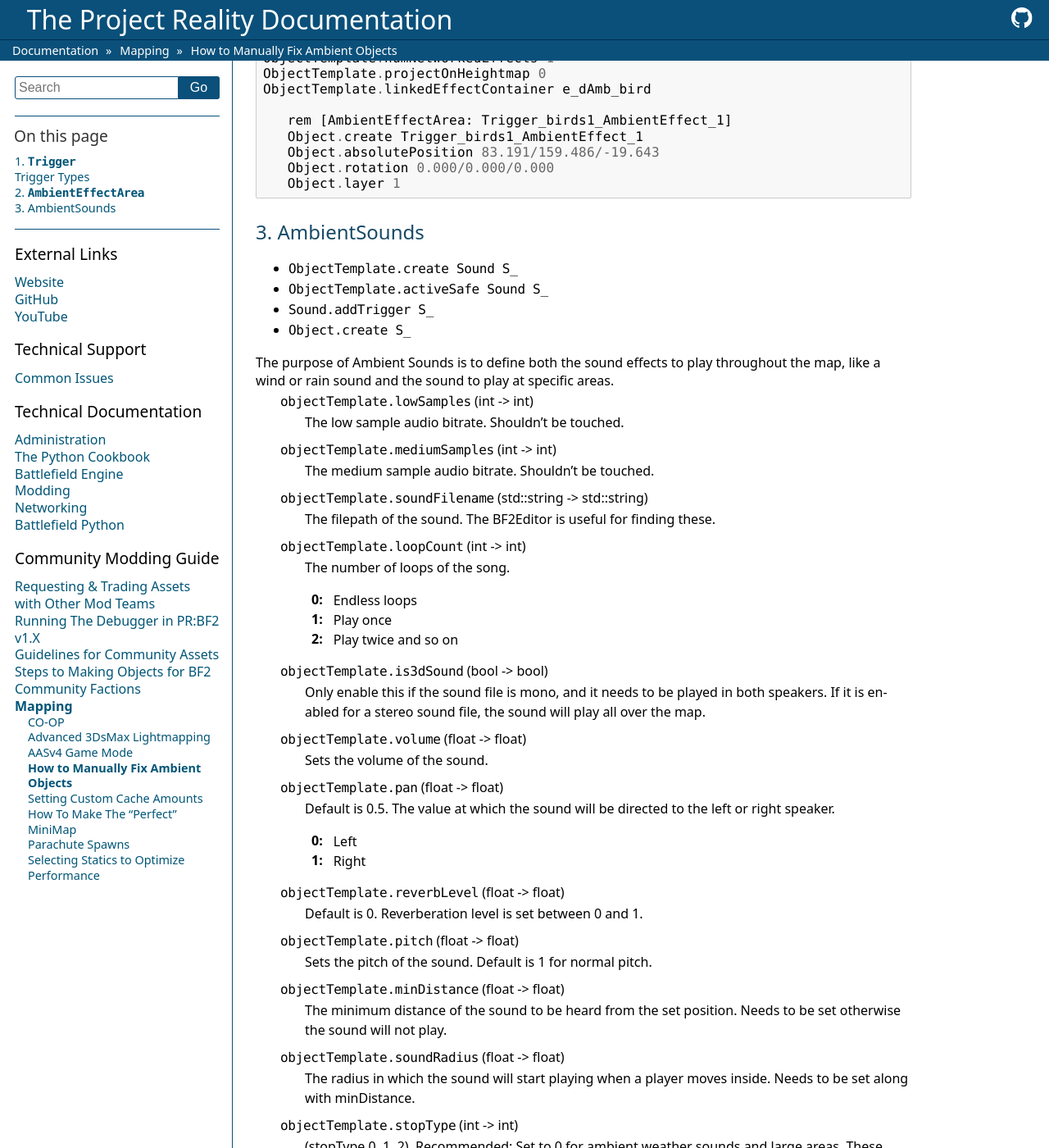
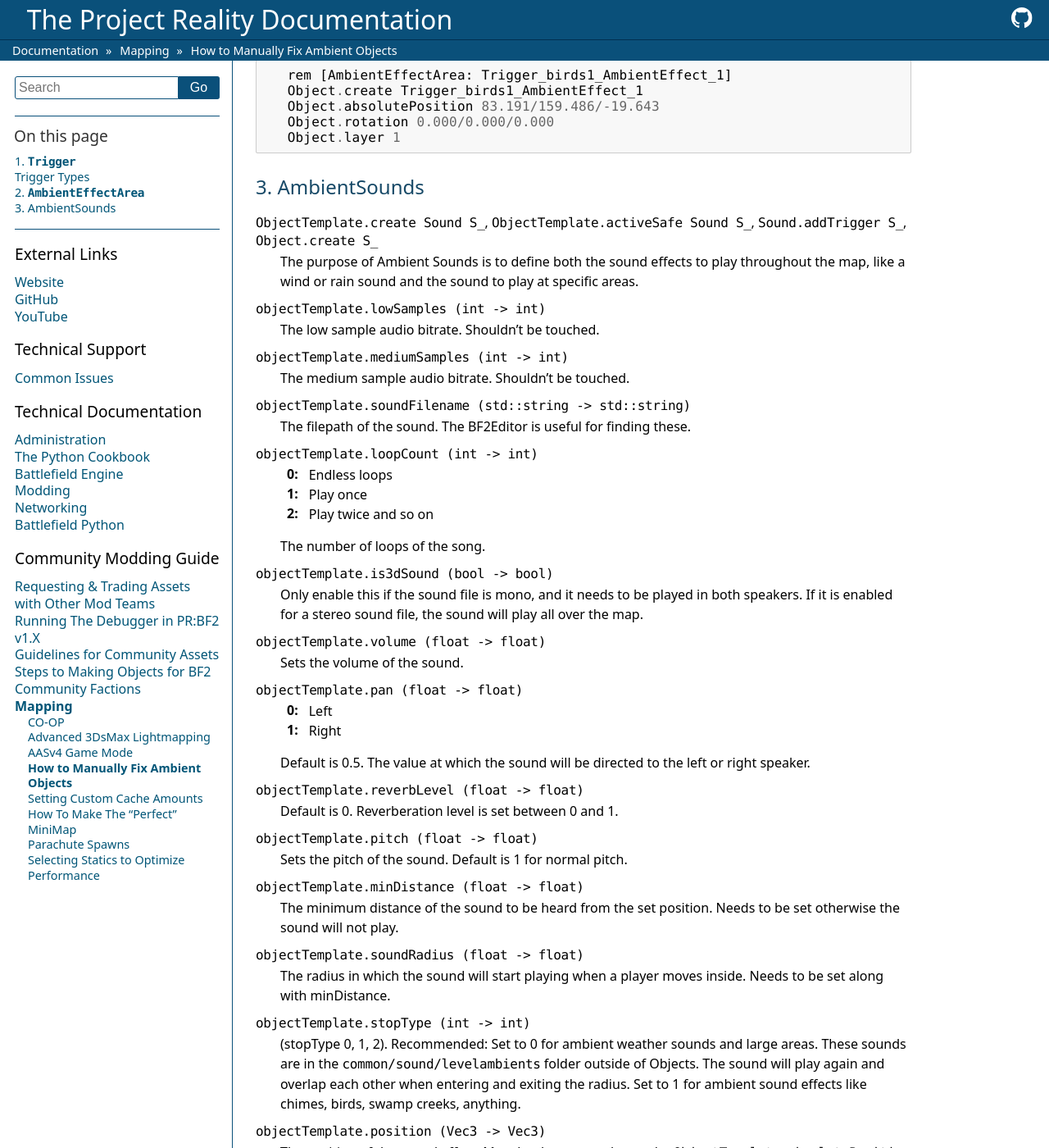
Before and after one commit to papadanku/RealityDocs, a Sphinx documentation site: the page built from doc/source/modding/mapping/ambientobjects.rst, in a window 1280 px wide and 1400 px high, scrolled down 3049 px. Shown: the whole window at 82% size. Built offline with Sphinx 7.4.7, drawn with Linux system fonts in a browser that asks for light colours; some of the changed text lies outside the part shown.

Commit message:
Cleanups

```diff
--- a/doc/source/modding/mapping/ambientobjects.rst
+++ b/doc/source/modding/mapping/ambientobjects.rst
@@ -19,22 +19,21 @@
 --------------
 
 ``ObjectTemplate.create Trigger [Object] -> object.Create``
-
-The purpose of ``ObjectTemplate.create Trigger`` is to define the Trigger ID, and the properties of the soldier trigger.
-    ``objectTemplate.triggerId`` (int -> int)
-        The trigger identification number created in the game. Must be defined in the Trigger and the ``[Object]_AmbientObject``. The same number can be used for an ``_AmbientObject`` to trigger another effect as long as the naming is the same. For example: Sandstorm -> ``Sandstorm_AmbientObject_1``, ``Sandstorm_AmbientObject_2``
-    ``objectTemplate.radius`` (float -> float)
-        The dome to detect the soldiers collision and execute the ``AmbientEffectArea`` which can be viewed in the BF2Editor.
-    ``objectTemplate.events`` (int -> int)
-        The command in which the ``Trigger`` Type number is entered. See ``Trigger`` Types
-    ``objectTemplate.averageTimeBetweenTests`` (float -> float)
-        The time the effect lasts for. Used primarily for sound effects like dogs. Value must be a minimum of ``1``.
-    ``objectTemplate.chance`` (float -> float)
-        The chance of the effect being played. It ranges from ``0`` to ``1``, with ``1`` being always, and ``0`` being never. Setting it to ``0.5`` makes the effect have a five in ``10`` chance to play.
-    ``objectTemplate.minimumTimeBetweenTriggering`` (float -> float)
-        After an effect plays, the number of seconds needed for the effect to recharge again.
-    ``objectTemplate.create``
-        The effect position, used for both the ``Trigger`` and ``AmbientObject``. Use the BF2Editor to set the effect.
+    The purpose of ``ObjectTemplate.create Trigger`` is to define the Trigger ID, and the properties of the soldier trigger.
+``objectTemplate.triggerId (int -> int)``
+    The trigger identification number created in the game. Must be defined in the Trigger and the ``[Object]_AmbientObject``. The same number can be used for an ``_AmbientObject`` to trigger another effect as long as the naming is the same. For example: Sandstorm -> ``Sandstorm_AmbientObject_1``, ``Sandstorm_AmbientObject_2``.
+``objectTemplate.radius (float -> float)``
+    The dome to detect the soldiers collision and execute the ``AmbientEffectArea`` which can be viewed in the BF2Editor.
+``objectTemplate.events (int -> int)``
+    The command in which the ``Trigger`` Type number is entered. See ``Trigger`` Types.
+``objectTemplate.averageTimeBetweenTests (float -> float)``
+    The time the effect lasts for. Used primarily for sound effects like dogs. Value must be a minimum of ``1``.
+``objectTemplate.chance (float -> float)``
+    The chance of the effect being played. It ranges from ``0`` to ``1``, with ``1`` being always, and ``0`` being never. Setting it to ``0.5`` makes the effect have a five in ``10`` chance to play.
+``objectTemplate.minimumTimeBetweenTriggering (float -> float)``
+    After an effect plays, the number of seconds needed for the effect to recharge again.
+``objectTemplate.create``
+    The effect position, used for both the ``Trigger`` and ``AmbientObject``. Use the BF2Editor to set the effect.
 
 Trigger Types
 -------------
@@ -76,23 +75,21 @@
 2. ``AmbientEffectArea``
 ------------------------
 
-- ``ObjectTemplate.create AmbientEffectArea [Object]_AmbientEffect_# (Where # is the number in order)``
-- ``object.Create``
+``ObjectTemplate.create AmbientEffectArea [Object]_AmbientEffect_# (Where # is the number in order)``, ``object.Create``
+    The purpose of ``AmbientEffectArea`` is to define the radius of the effect, what effect is used, the properties of the effect.
+``objectTemplate.numNetworkedEffects``
+    For a trigger that plays multiple effects at once.
+``objectTemplate.projectOnHeightmap``
+    Makes the effect come off the ground. Set with 1. If 0, the effect will play relative to the position of the effect (Default).
 
-The purpose of ``AmbientEffectArea`` is to define the radius of the effect, what effect is used, the properties of the effect.
-    ``objectTemplate.numNetworkedEffects``
-        For a trigger that plays multiple effects at once.
-    ``objectTemplate.projectOnHeightmap``
-        Makes the effect come off the ground. Set with 1. If 0, the effect will play relative to the position of the effect (Default).
+``objectTemplate.playAtEventPosition``
 
-    ``objectTemplate.playAtEventPosition``
+``objectTemplate.playAtPlayerPosition``
 
-    ``objectTemplate.playAtPlayerPosition``
-
-    ``objectTemplate.radius`` (float -> float)
-        The dome that stops the effect once it reaches the boundaries. (I think).
-    ``objectTemplate.linkedEffectContainer`` (std::string -> std::string)
-        The effect that will play when a soldier triggers the radius of the ``AmbientEffectArea`` i.e. ``e_dAmb_bird``.
+``objectTemplate.radius (float -> float)``
+    The dome that stops the effect once it reaches the boundaries. (I think).
+``objectTemplate.linkedEffectContainer (std::string -> std::string)``
+    The effect that will play when a soldier triggers the radius of the ``AmbientEffectArea`` i.e. ``e_dAmb_bird``.
 
 .. note::
 
@@ -130,45 +127,41 @@
 3. AmbientSounds
 ----------------
 
-- ``ObjectTemplate.create Sound S_``
-- ``ObjectTemplate.activeSafe Sound S_``
-- ``Sound.addTrigger S_``
-- ``Object.create S_``
+``ObjectTemplate.create Sound S_``, ``ObjectTemplate.activeSafe Sound S_``, ``Sound.addTrigger S_``, ``Object.create S_``
+    The purpose of Ambient Sounds is to define both the sound effects to play throughout the map, like a wind or rain sound and the sound to play at specific areas.
+``objectTemplate.lowSamples (int -> int)``
+    The low sample audio bitrate. Shouldn't be touched.
+``objectTemplate.mediumSamples (int -> int)``
+    The medium sample audio bitrate. Shouldn't be touched.
+``objectTemplate.soundFilename (std::string -> std::string)``
+    The filepath of the sound. The BF2Editor is useful for finding these.
+``objectTemplate.loopCount (int -> int)``
+    :0: Endless loops
+    :1: Play once
+    :2: Play twice and so on
 
-The purpose of Ambient Sounds is to define both the sound effects to play throughout the map, like a wind or rain sound and the sound to play at specific areas.
-    ``objectTemplate.lowSamples`` (int -> int)
-        The low sample audio bitrate. Shouldn't be touched.
-    ``objectTemplate.mediumSamples`` (int -> int)
-        The medium sample audio bitrate. Shouldn't be touched.
-    ``objectTemplate.soundFilename`` (std::string -> std::string)
-        The filepath of the sound. The BF2Editor is useful for finding these.
-    ``objectTemplate.loopCount`` (int -> int)
-        The number of loops of the song.
+    The number of loops of the song.
+``objectTemplate.is3dSound (bool -> bool)``
+    Only enable this if the sound file is mono, and it needs to be played in both speakers. If it is enabled for a stereo sound file, the sound will play all over the map.
+``objectTemplate.volume (float -> float)``
+    Sets the volume of the sound.
+``objectTemplate.pan (float -> float)``
+    :0: Left
+    :1: Right
 
-        :0: Endless loops
-        :1: Play once
-        :2: Play twice and so on
-    ``objectTemplate.is3dSound`` (bool -> bool)
-        Only enable this if the sound file is mono, and it needs to be played in both speakers. If it is enabled for a stereo sound file, the sound will play all over the map.
-    ``objectTemplate.volume`` (float -> float)
-        Sets the volume of the sound.
-    ``objectTemplate.pan`` (float -> float)
-        Default is 0.5. The value at which the sound will be directed to the left or right speaker.
-
-        :0: Left
-        :1: Right
-    ``objectTemplate.reverbLevel`` (float -> float)
-        Default is 0. Reverberation level is set between 0 and 1.
-    ``objectTemplate.pitch`` (float -> float)
-        Sets the pitch of the sound. Default is 1 for normal pitch.
-    ``objectTemplate.minDistance`` (float -> float)
-        The minimum distance of the sound to be heard from the set position. Needs to be set otherwise the sound will not play.
-    ``objectTemplate.soundRadius`` (float -> float)
-        The radius in which the sound will start playing when a player moves inside. Needs to be set along with minDistance.
-    ``objectTemplate.stopType`` (int -> int)
-        (stopType 0, 1, 2). Recommended: Set to 0 for ambient weather sounds and large areas. These sounds are in the ``common/sound/levelambients`` folder outside of Objects. The sound will play again and overlap each other when entering and exiting the radius. Set to 1 for ambient sound effects like chimes, birds, swamp creeks, anything.
-    ``objectTemplate.position`` (Vec3 -> Vec3)
-        The position of the sound effect. Must be the same value as the ``ObjectTemplate.absolutePosition`` set in ``Object.create``.
+    Default is 0.5. The value at which the sound will be directed to the left or right speaker.
+``objectTemplate.reverbLevel (float -> float)``
+    Default is 0. Reverberation level is set between 0 and 1.
+``objectTemplate.pitch (float -> float)``
+    Sets the pitch of the sound. Default is 1 for normal pitch.
+``objectTemplate.minDistance (float -> float)``
+    The minimum distance of the sound to be heard from the set position. Needs to be set otherwise the sound will not play.
+``objectTemplate.soundRadius (float -> float)``
+    The radius in which the sound will start playing when a player moves inside. Needs to be set along with minDistance.
+``objectTemplate.stopType (int -> int)``
+    (stopType 0, 1, 2). Recommended: Set to 0 for ambient weather sounds and large areas. These sounds are in the ``common/sound/levelambients`` folder outside of Objects. The sound will play again and overlap each other when entering and exiting the radius. Set to 1 for ambient sound effects like chimes, birds, swamp creeks, anything.
+``objectTemplate.position (Vec3 -> Vec3)``
+    The position of the sound effect. Must be the same value as the ``ObjectTemplate.absolutePosition`` set in ``Object.create``.
 
 .. code-block::
     :caption: Example
```
Also changed, not shown: doc/source/modding/objects.rst (+31 -26 lines).
